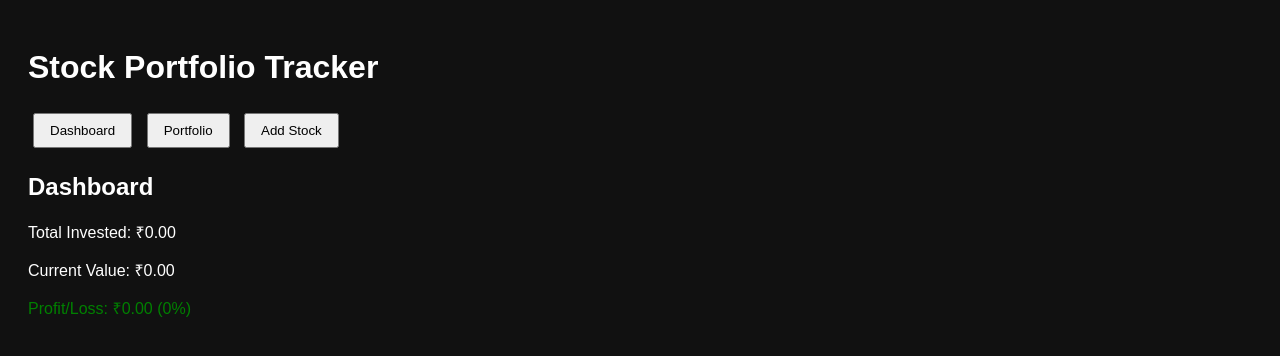
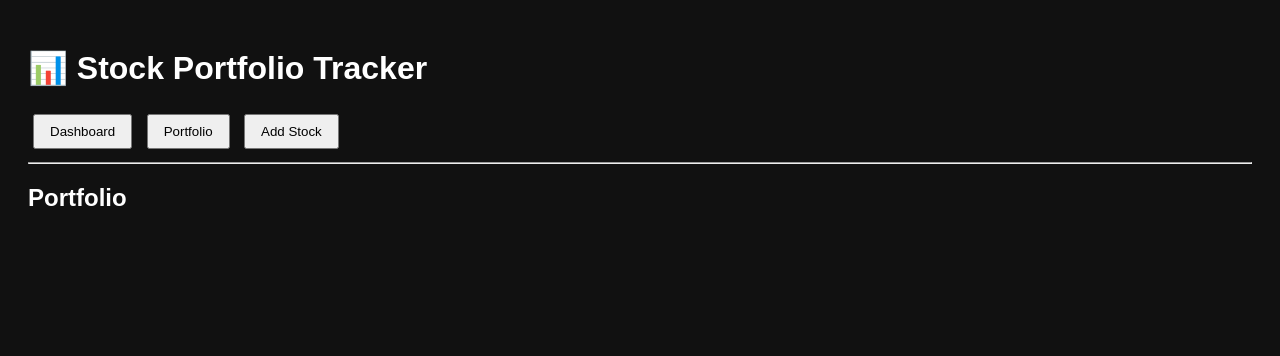
Before and after one commit to BARICM85/stock-portfolio-tracker, a plain HTML site: page index.html in a window 1280 px wide. Drawn offline with Linux system fonts and the light colour scheme.

Commit message:
Update index.html

```diff
--- a/index.html
+++ b/index.html
@@ -2,11 +2,13 @@
 <html>
 <head>
     <title>Stock Portfolio Tracker</title>
+    <meta charset="UTF-8">
+    <meta name="viewport" content="width=device-width, initial-scale=1.0">
     <link rel="stylesheet" href="style.css">
 </head>
 <body>
 
-    <h1>Stock Portfolio Tracker</h1>
+    <h1>📊 Stock Portfolio Tracker</h1>
 
     <nav>
         <button onclick="showDashboard()">Dashboard</button>
@@ -14,11 +16,19 @@
         <button onclick="showAddStock()">Add Stock</button>
     </nav>
 
+    <hr>
+
     <div id="content"></div>
 
+    <!-- Core Scripts -->
     <script src="storage.js"></script>
     <script src="portfolioEngine.js"></script>
     <script src="app.js"></script>
 
+    <!-- Auto Load Portfolio on First Visit -->
+    <script>
+        showPortfolio();
+    </script>
+
 </body>
 </html>
```
